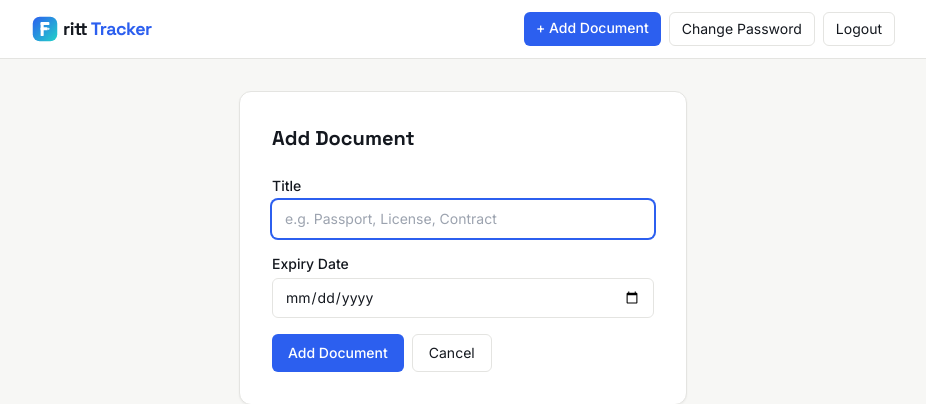
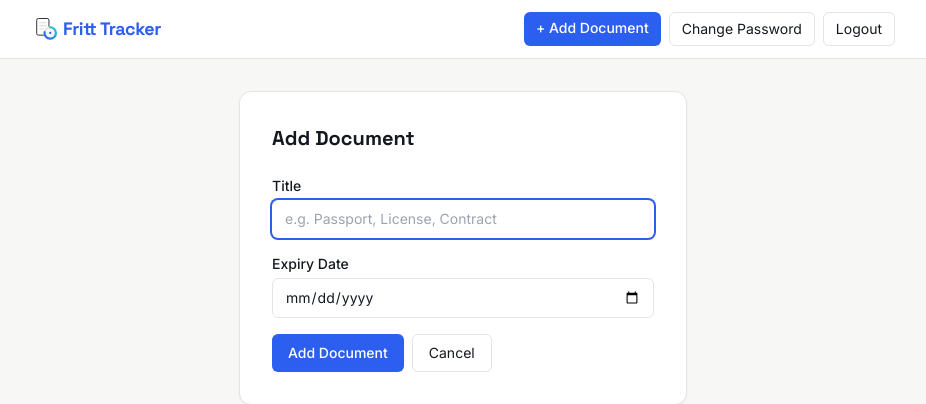
Before and after one commit to sedejordan/docTracker, a Flask app: page /add in a window 1280 px wide. Shown: the top 404 px of the page, without its empty margins (177-1103 px from the left). Run offline with Flask 3, Linux system fonts and the light colour scheme; a user stored in the database is signed in; some libraries are stand-ins or nearby versions.

Commit message:
removed duplicate funtions made fritt and tracker have the same styling and changed the logo from F to the fritt tracker logo

```diff
--- a/app.py
+++ b/app.py
@@ -39,7 +39,7 @@ from flask_wtf.csrf import CSRFProtect
 from flask_limiter import Limiter
 from flask_limiter.util import get_remote_address
 
-from database import init_db
+from database import init_db, get_db
 
 app = Flask(__name__)
 app.secret_key = os.environ.get("SECRET_KEY")
@@ -131,9 +131,9 @@ except Exception as e:
 # app.config["UPLOAD_FOLDER"] = UPLOAD_FOLDER
 
 
-def get_db():
-    """Opens a new PostgreSQL connection. Callers are responsible for closing it."""
-    return psycopg2.connect(DATABASE_URL)
+# def get_db():
+#     """Opens a new PostgreSQL connection. Callers are responsible for closing it."""
+#     return psycopg2.connect(DATABASE_URL)
 
 
 def get_user_by_email(email):
@@ -178,7 +178,7 @@ def get_user_by_reset_token(token):
     return user
 
 
-def send_password_reset_email(to_email, reset_link):
+def send_password_reset_email(user_email, reset_link):
     """
     Emails a password reset link via Resend's HTTPS API. Any failure (bad
     API key, Resend outage, unverified recipient, etc.) is caught and
@@ -192,7 +192,7 @@ def send_password_reset_email(to_email, reset_link):
             headers={"Authorization": f"Bearer {RESEND_API_KEY}"},
             json={
                 "from": RESEND_FROM_EMAIL,
-                "to": [to_email],
+                "to": [user_email],
                 "subject": "Reset your Fritt Tracker password",
                 "html": f"""
                     <p>We received a request to reset your Fritt Tracker password.</p>
@@ -298,6 +298,7 @@ def get_owned_document(doc_id, user_id):
 
 @app.route("/")
 def home():
+    """This is the first page the user sees after logging in"""
     auth = require_login()
     if auth:
         return auth
@@ -697,6 +698,5 @@ def logout():
     session.clear()
     return redirect("/login")
 
-
 if __name__ == "__main__":
     app.run(debug=True)
--- a/templates/base.html
+++ b/templates/base.html
@@ -7,7 +7,7 @@
   <link rel="icon" type="image/svg+xml" href="/static/fritt-tracker-logo.svg">
 
   <link rel="preconnect" href="https://fonts.googleapis.com">
-  <link href="https://fonts.googleapis.com/css2?family=Space+Grotesk:wght@500;700&family=Inter:wght@400;500;600&display=swap" rel="stylesheet">
+  <link href="https://fonts.googleapis.com/css2?family=Space+Grotesk:wght@500;700&family=Inter:wght@400;500;600&display=swap" rel="stylesheet"> <!--i thought we already got the fonts in the previous line what's the use of this one-->
 
   <script src="https://cdn.tailwindcss.com"></script>
   <script>
@@ -40,7 +40,6 @@
        an <img>) so loading.js can animate the ring's stroke-dashoffset. -->
   <div id="loading-overlay" class="fixed inset-0 z-50 hidden flex-col items-center justify-center bg-paper/90 backdrop-blur-sm">
     <svg width="64" height="64" viewBox="0 0 64 64" xmlns="http://www.w3.org/2000/svg">
-      <defs>
         <linearGradient id="frittGradientLoading" x1="0%" y1="0%" x2="100%" y2="100%">
           <stop offset="0%" stop-color="#2C5FEF"/>
           <stop offset="100%" stop-color="#22D3C9"/>
@@ -63,8 +62,8 @@
   <header class="bg-white border-b border-line">
     <div class="max-w-4xl mx-auto px-4 py-3 flex flex-wrap items-center justify-between gap-3">
       <a href="/" class="flex items-center gap-1 font-display font-bold text-lg tracking-tight text-ink">
-        <img src="/static/fritt-mark.svg" alt="F" class="w-7 h-7 rounded-md">
-        <span>ritt <span class="text-fritt">Tracker</span></span>
+        <img src="/static/fritt-tracker-logo.svg" alt="" class="w-7 h-7 rounded-md">
+        <span class="text-fritt">Fritt Tracker</span>
       </a>
       <nav class="flex flex-wrap gap-2">
         <a href="/add" class="px-3 py-1.5 rounded-md bg-fritt text-white text-sm font-medium hover:bg-fritt-dark transition-colors">+ Add Document</a>
```
